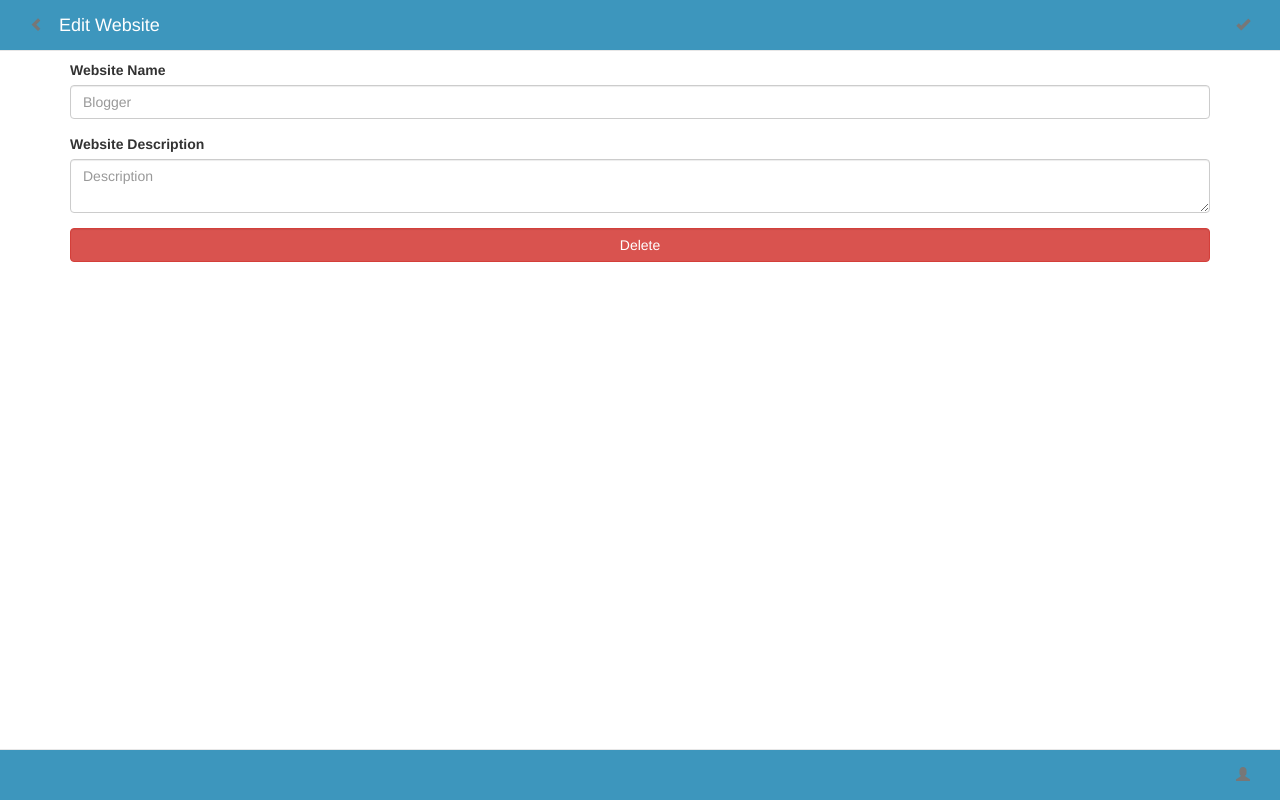
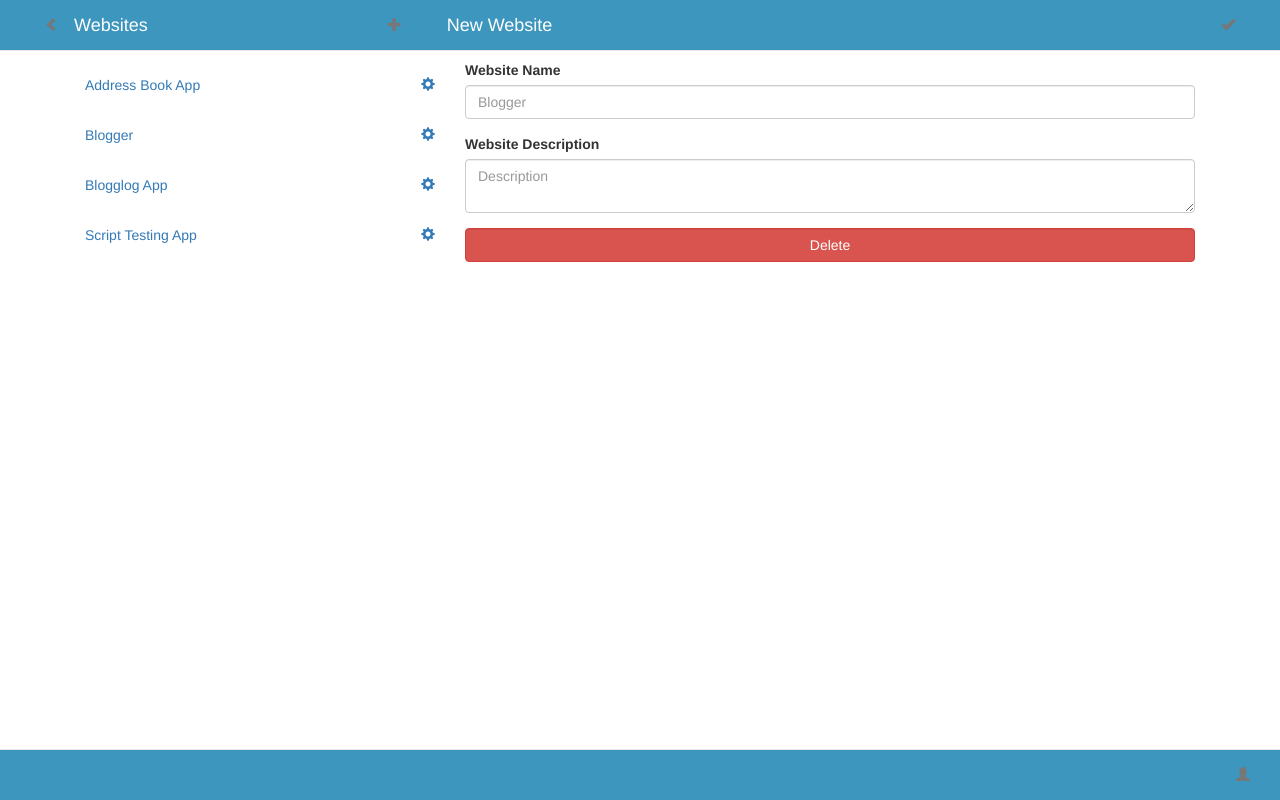
Before and after one commit to kaushikveluru/veluru-kaushik-webdev, a website: page public/assignment/website/website-edit.html in a window 1280 px wide. Drawn offline with nearby package versions, Linux system fonts and the light colour scheme.

Commit message:
website-new, website-edit landscape and portrait mode fixed

```diff
--- a/public/assignment/website/website-edit.html
+++ b/public/assignment/website/website-edit.html
@@ -2,27 +2,107 @@
 <html>
 <head>
 	<meta name="viewport" content="width=device-width,intial-scale=1">
-	<title>Edit Website</title>
+	<title>New Website</title>
 	<link rel="stylesheet" type="text/css" href="https://maxcdn.bootstrapcdn.com/bootstrap/3.3.7/css/bootstrap.min.css">
 	<link rel="stylesheet" href="../css/styles.css">
 </head>
 <body>
 <div class="container">
+
 	<nav class="navbar navbar-default navbar-fixed-top">
 		<div class=" container-fluid">
-			<a href="website-list.html" class="navbar-text pull-left" href="#">
+			<div class="hidden-xs">  <!-- Not visible on extra small screens-->
+				<div class="col-sm-4 left-full">
+					<a href="../user/profile.html" class="navbar-text">
 						<span class="glyphicon glyphicon-chevron-left"></span>
 					</a>
-			<a href="#" class="navbar-brand">Edit Website</a>
+					<a href="#" class="navbar-brand">Websites</a>
+					<a class="navbar-text pull-right" href="website-new.html">
+						<span class="glyphicon glyphicon-plus"></span>
+					</a>
+				</div>
+				<div class="col-sm-8 no-padding-right">
+					<a href="#" class="navbar-brand">New Website</a>
 					<a class="navbar-text pull-right" href="website-list.html">
 						<span class="glyphicon glyphicon-ok"></span>
 					</a>
+				</div>
+			</div>
+
+			<div class="visible-xs"> <!-- Visible only on extra small screens-->
+				<a href="../user/profile.html" class="navbar-text pull-left">
+					<span class="glyphicon glyphicon-chevron-left"></span>
+				</a>
+				<a href="#" class="navbar-brand">New Website</a>
+				<a class="navbar-text pull-right" href="website-list.html">
+					<span class="glyphicon glyphicon-ok"></span>
+				</a>
+			</div>
+
+
 		</div>
 	</nav>
 
 
 
+	<div class="hidden-xs">
+		<vr></vr>
+		<div class="col-sm-4">
+			<div class="row">
+				<p class="navbar-text pull-left">
+					<a href="../page/page-list.html" class="navbar-link">Address Book App</a>
+				</p>
+				<p class="navbar-text pull-right">
+					<a href="website-edit.html" class="navbar-link">
+						<span class="glyphicon glyphicon-cog"></span>
 
+					</a>
+				</p>
+
+			</div>
+
+			<div class="row">
+				<p class="navbar-text pull-left">
+					<a href="../page/page-list.html" class="navbar-link">Blogger</a>
+				</p>
+				<p class="navbar-text pull-right">
+					<a href="website-edit.html" class="navbar-link">
+						<span class="glyphicon glyphicon-cog"></span>
+
+					</a>
+				</p>
+
+			</div>
+
+			<div class="row">
+
+				<p class="navbar-text pull-left">
+					<a href="../page/page-list.html" class="navbar-link">Blogglog App</a>
+				</p>
+				<p class="navbar-text pull-right">
+					<a href="website-edit.html" class="navbar-link">
+						<span class="glyphicon glyphicon-cog"></span>
+
+					</a>
+				</p>
+
+			</div>
+
+			<div class="row">
+				<p class="navbar-text pull-left">
+					<a href="../page/page-list.html" class="navbar-link">Script Testing App</a>
+				</p>
+				<p class="navbar-text pull-right">
+					<a href="website-edit.html" class="navbar-link">
+						<span class="glyphicon glyphicon-cog"></span>
+
+					</a>
+				</p>
+
+			</div>
+
+		</div>
+		<div class="col-sm-8">
 			<form>
 				<div class="form-group">
 					<label for="name">Website Name</label>
@@ -37,9 +117,28 @@
 				<div class="form-group">
 					<a href="website-list.html" role="button" class="btn btn-danger form-control">Delete</a>
 				</div>
+			</form>
+		</div>
+	</div>
 
+	<div class="visible-xs">
+		<form>
+			<div class="form-group">
+				<label for="name">Website Name</label>
+				<input id="name" type="text" class="form-control" placeholder="Blogger"/>
+			</div>
 
+			<div class="form-group">
+				<label for="description">Website Description</label>
+				<textarea id="description" class="form-control" placeholder="Description"></textarea>
+			</div>
+
+			<div class="form-group">
+				<a href="website-list.html" role="button" class="btn btn-danger form-control">Delete</a>
+			</div>
 		</form>
+	</div>
+
 
 
 	<nav class="navbar navbar-default navbar-fixed-bottom">
@@ -49,6 +148,7 @@
 			</a>
 		</div>
 	</nav>
+
 </div>
 </body>
 </html>
```
Also changed, not shown: public/assignment/website/website-list.html (+1 -1 lines), public/assignment/website/website-new.html (+99 -0 lines). Lines whose indentation alone changed are shown as unchanged.
